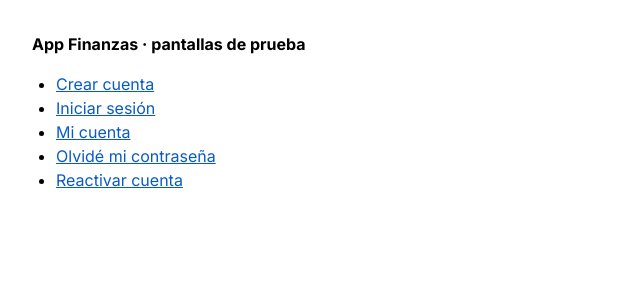
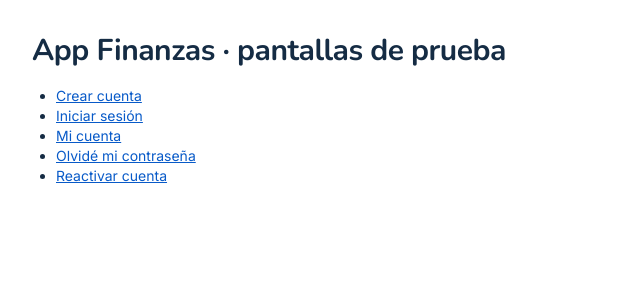
Before and after one commit to Jumasva/app-finanzas, a Next.js app in the folder frontend/: page / in a window 1280 px wide. Shown: the top 300 px of the page, without its empty margins (0-640 px from the left). Built offline with nearby package versions, Linux system fonts and the light colour scheme.

Commit message:
aplicacion @layer configuracion diseño

```diff
--- a/frontend/src/app/globals.css
+++ b/frontend/src/app/globals.css
@@ -7,4 +7,23 @@
 
 /* Estilos base de las etiquetas HTML (body, títulos, foco) */
 @layer base {
+
+    /* 1. Valores por defecto de toda la página */
+    body {
+        @apply bg-background-page text-content-primary text-body;
+    }
+
+    /* 2. Los títulos usan Nunito; el tamaño lo pone la clase (text-h1, text-h3…) */
+    h1,
+    h2,
+    h3,
+    h4 {
+        @apply font-heading;
+    }
+
+    /* 3. Anillo de foco para quien navega con teclado (WCAG) */
+    :focus-visible {
+        outline: 2px solid var(--color-border-focus);
+        outline-offset: 2px;
+    }
 }
--- a/frontend/src/app/page.tsx
+++ b/frontend/src/app/page.tsx
@@ -11,7 +11,7 @@ const pages = [
 export default function Home() {
   return (
     <main className="p-8">
-      <h1 className="mb-4 text-xl font-bold">App Finanzas · pantallas de prueba</h1>
+      <h1 className="mb-4 font-heading text-h1 text-content-primary">App Finanzas · pantallas de prueba</h1>
 
       <ul className="list-disc pl-6">
         {pages.map(([href, label]) => (
```
